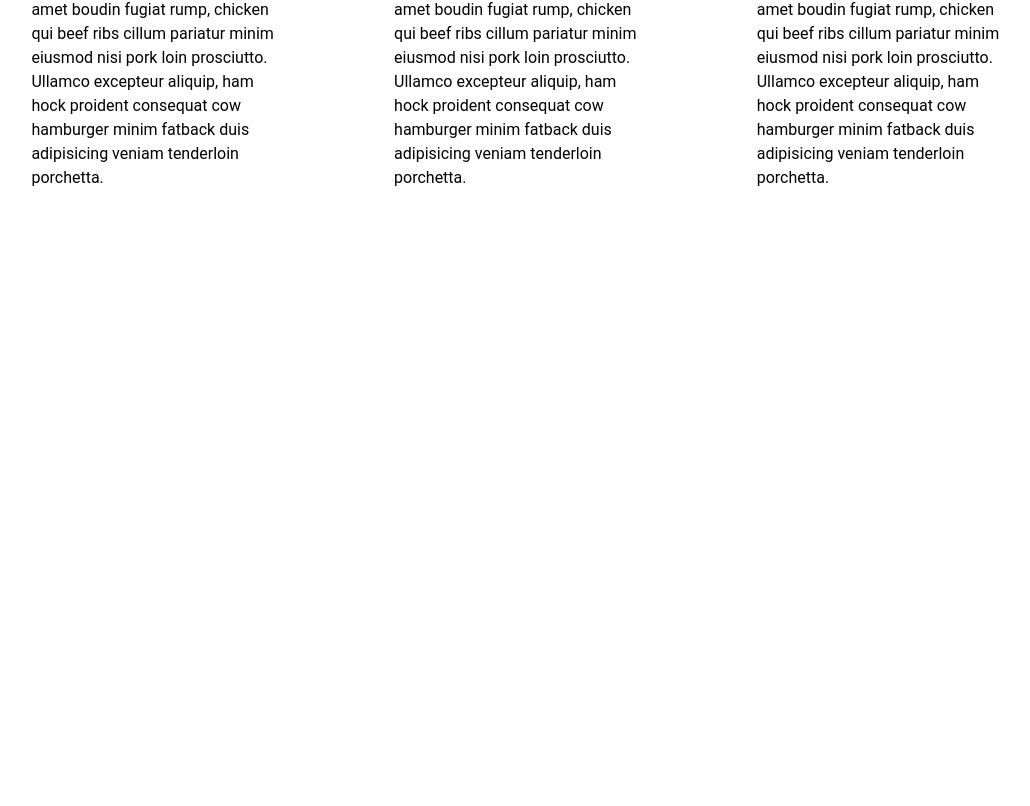
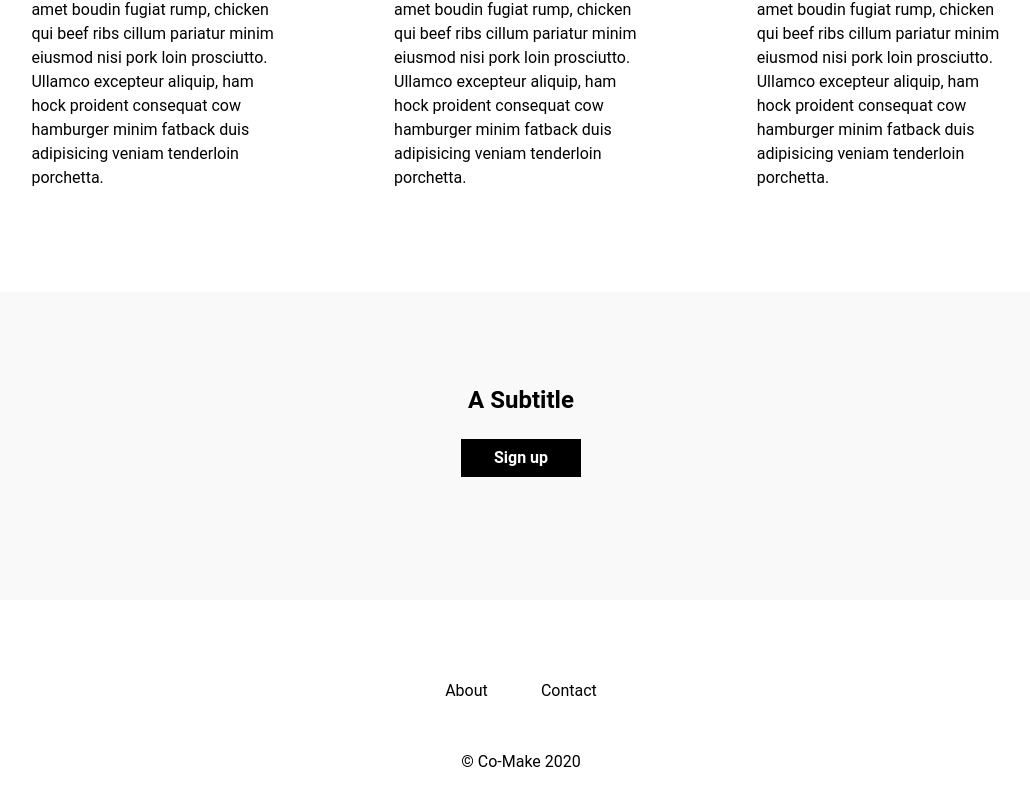
Before and after one commit to Tannerwill756/UI, a plain HTML site: page index.html in a window 1280 px wide. Shown: the part 2205-3011 px from the top of the page, without its empty margins (119-1149 px from the left). Before the commit the page ends 2497 px from the top, so only its background shows below. Drawn offline with Linux system fonts and the light colour scheme.

Commit message:
Add how it works section and footer structure

```diff
--- a/index.html
+++ b/index.html
@@ -74,7 +74,7 @@
     <!-- Success Section ends -->
 
     <!-- How it works Section starts -->
-    <section class="how-it-works">
+    <section class="how-it-works-section">
       <div class="box">
         <img src="https://picsum.photos/200" alt="" />
         <h3>Some text</h3>
@@ -107,5 +107,20 @@
       </div>
     </section>
     <!-- How it works Section ends -->
+    <!-- Sign up Section starts -->
+    <section class="sign-up-section">
+      <h2>A Subtitle</h2>
+      <a href="#">Sign up</a>
+    </section>
+    <!-- Sign up Section ends -->
+    <!-- Footer starts -->
+    <footer>
+      <nav>
+        <a href="#">About</a>
+        <a href="#">Contact</a>
+      </nav>
+      <p>© Co-Make 2020</p>
+    </footer>
+    <!-- Footer ends -->
   </body>
 </html>
--- a/less/footer.less
+++ b/less/footer.less
@@ -0,0 +1,15 @@
+footer {
+  display: flex;
+  flex-direction: column;
+  align-items: center;
+  padding: 2.5% 10%;
+  nav {
+    display: flex;
+    justify-content: space-around;
+    margin: 5% 0;
+    width: 20%;
+    a {
+      color: black;
+    }
+  }
+}
--- a/less/global.less
+++ b/less/global.less
@@ -33,8 +33,7 @@ p {
   font-size: 1.6rem;
 }
 
-// .container {
-//   max-width: 800px;
-//   width: 100%;
-//   margin: 0 auto;
-// }
+a {
+  font-size: 1.6rem;
+  text-decoration: none;
+}
--- a/less/home-page.less
+++ b/less/home-page.less
@@ -17,10 +17,8 @@
   a {
     background-color: white;
     color: black;
-    font-size: 1.6rem;
     margin: 1% 0;
     padding: 1% 3%;
-    text-decoration: none;
   }
 }
 
@@ -58,7 +56,7 @@
   }
 }
 
-.how-it-works {
+.how-it-works-section {
   display: flex;
   padding: 7.5%;
   .box {
@@ -72,3 +70,18 @@
     }
   }
 }
+
+.sign-up-section {
+  background-color: #f9f9fa;
+  display: flex;
+  flex-direction: column;
+  align-items: center;
+  padding: 7.5%;
+  font-weight: bold;
+  a {
+    background-color: black;
+    color: white;
+    padding: 1% 3%;
+    margin: 2.5% 0;
+  }
+}
--- a/less/navigation.less
+++ b/less/navigation.less
@@ -5,11 +5,9 @@ header {
   nav {
     display: flex;
     justify-content: space-around;
-    width: 10%;
+    width: 20%;
     a {
       color: black;
-      font-size: 1.6rem;
-      text-decoration: none;
     }
   }
 }
```
Also changed, not shown: css/index.css.
